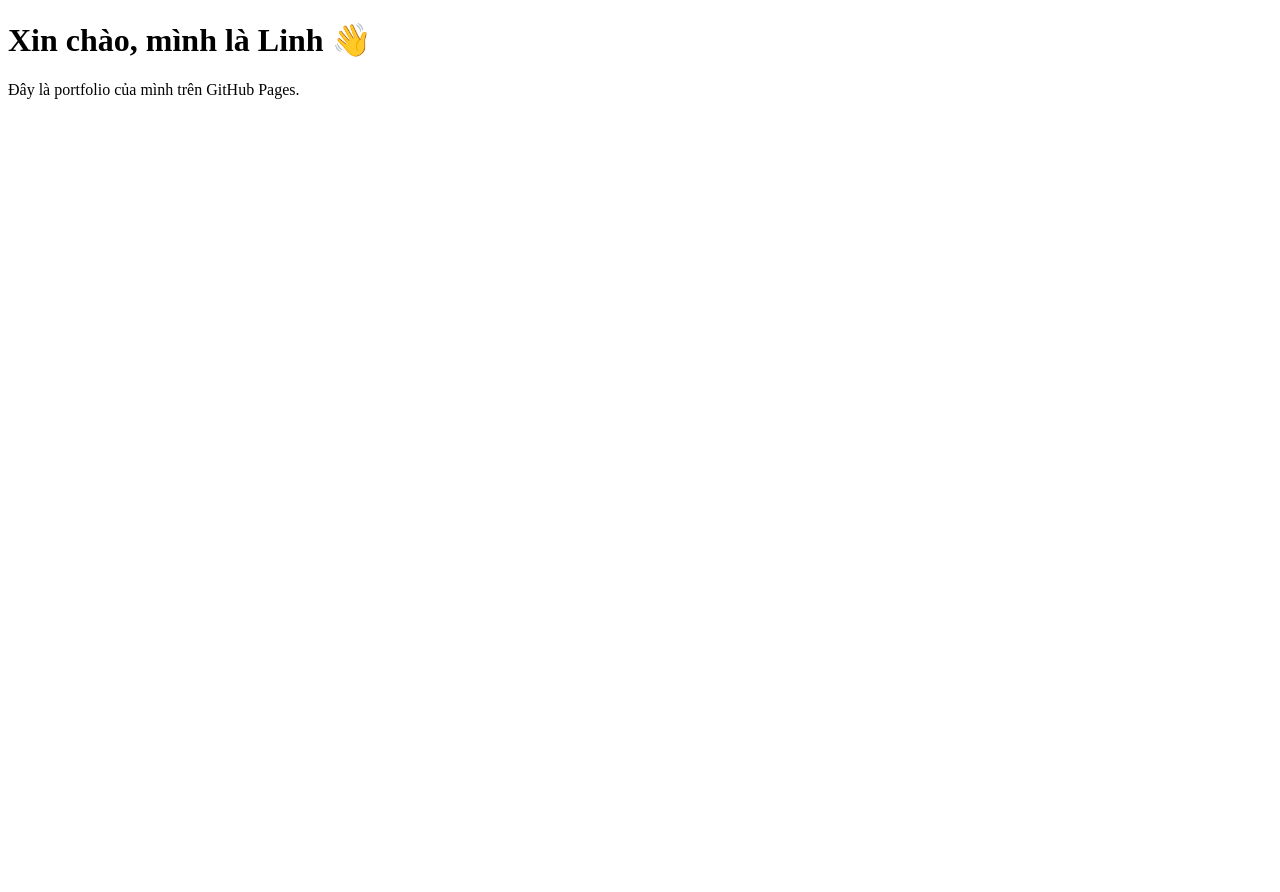
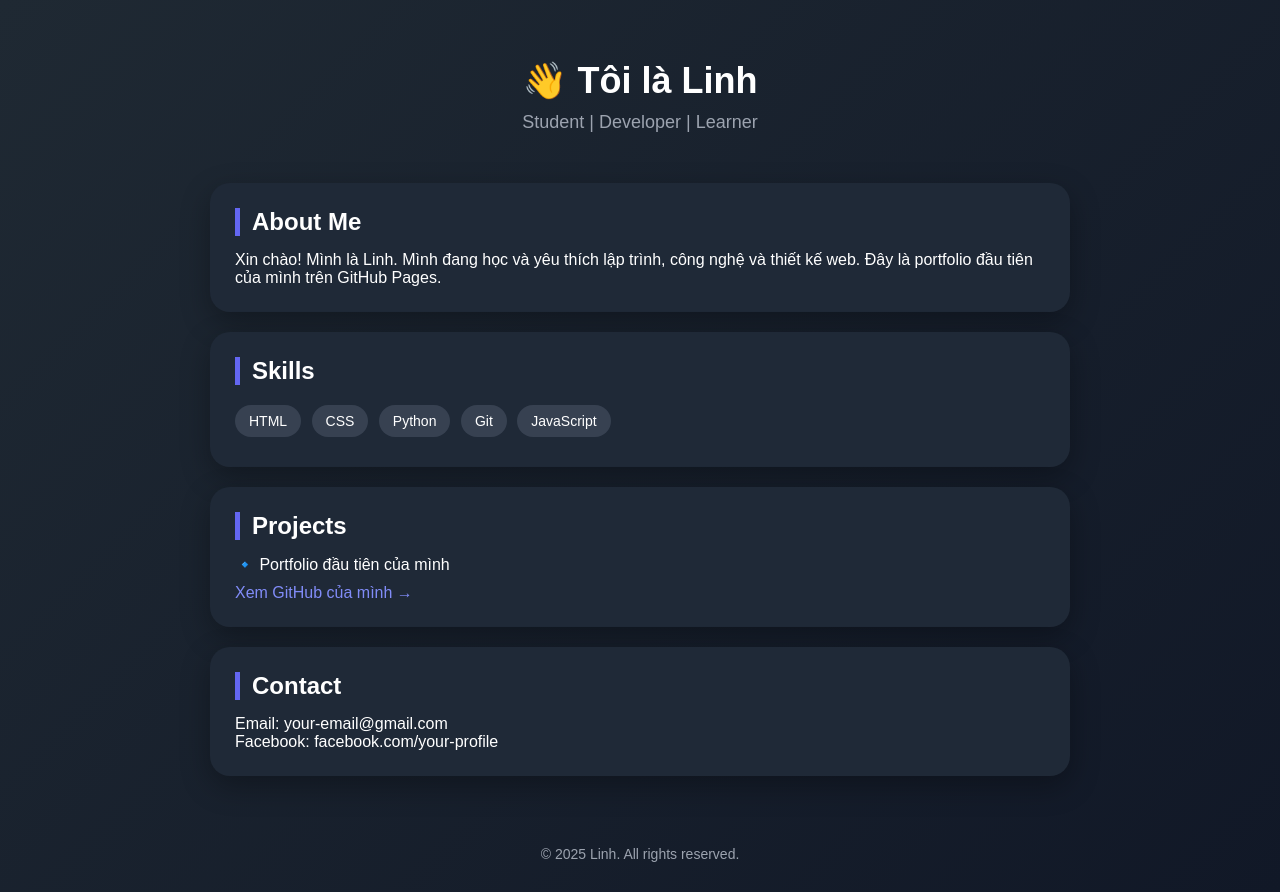
Before and after one commit to nnlinh1911/nnlinh, a plain HTML site: page index.html in a window 1280 px wide. Before the commit the page ends 800 px from the top, so only its background shows below. Drawn offline with Linux system fonts and the light colour scheme.

Commit message:
Update index.html

```diff
--- a/index.html
+++ b/index.html
@@ -2,10 +2,134 @@
 <html lang="vi">
 <head>
   <meta charset="UTF-8">
-  <title>Portfolio của Linh</title>
+  <meta name="viewport" content="width=device-width, initial-scale=1.0"/>
+  <title>Portfolio | Linh</title>
+
+  <style>
+    * {
+      box-sizing: border-box;
+      font-family: Arial, Helvetica, sans-serif;
+      margin: 0;
+      padding: 0;
+    }
+
+    body {
+      background: linear-gradient(135deg, #1f2933, #111827);
+      color: white;
+      min-height: 100vh;
+    }
+
+    header {
+      text-align: center;
+      padding: 60px 20px 30px;
+    }
+
+    header h1 {
+      font-size: 36px;
+      margin-bottom: 10px;
+    }
+
+    header p {
+      color: #9ca3af;
+      font-size: 18px;
+    }
+
+    .container {
+      max-width: 900px;
+      margin: 0 auto;
+      padding: 20px;
+    }
+
+    .card {
+      background: #1f2937;
+      border-radius: 20px;
+      padding: 25px;
+      margin-bottom: 20px;
+      box-shadow: 0 10px 30px rgba(0,0,0,0.3);
+      transition: transform 0.3s ease;
+    }
+
+    .card:hover {
+      transform: translateY(-5px);
+    }
+
+    h2 {
+      margin-bottom: 15px;
+      font-size: 24px;
+      border-left: 5px solid #6366f1;
+      padding-left: 12px;
+    }
+
+    .skills span {
+      display: inline-block;
+      background: #374151;
+      padding: 8px 14px;
+      border-radius: 50px;
+      margin: 5px 6px 5px 0;
+      font-size: 14px;
+    }
+
+    .projects a {
+      display: inline-block;
+      margin-top: 10px;
+      color: #818cf8;
+      text-decoration: none;
+    }
+
+    .projects a:hover {
+      text-decoration: underline;
+    }
+
+    footer {
+      text-align: center;
+      padding: 30px;
+      color: #9ca3af;
+      font-size: 14px;
+    }
+  </style>
 </head>
+
 <body>
-  <h1>Xin chào, mình là Linh 👋</h1>
-  <p>Đây là portfolio của mình trên GitHub Pages.</p>
+  <header>
+    <h1>👋 Tôi là Linh</h1>
+    <p>Student | Developer | Learner</p>
+  </header>
+
+  <div class="container">
+
+    <div class="card">
+      <h2>About Me</h2>
+      <p>
+        Xin chào! Mình là Linh. Mình đang học và yêu thích lập trình, công nghệ và thiết kế web.
+        Đây là portfolio đầu tiên của mình trên GitHub Pages.
+      </p>
+    </div>
+
+    <div class="card skills">
+      <h2>Skills</h2>
+      <span>HTML</span>
+      <span>CSS</span>
+      <span>Python</span>
+      <span>Git</span>
+      <span>JavaScript</span>
+    </div>
+
+    <div class="card projects">
+      <h2>Projects</h2>
+      <p>🔹 Portfolio đầu tiên của mình</p>
+      <a href="https://github.com/nnlinh1911" target="_blank">Xem GitHub của mình →</a>
+    </div>
+
+    <div class="card">
+      <h2>Contact</h2>
+      <p>Email: your-email@gmail.com</p>
+      <p>Facebook: facebook.com/your-profile</p>
+    </div>
+
+  </div>
+
+  <footer>
+    © 2025 Linh. All rights reserved.
+  </footer>
 </body>
 </html>
```
